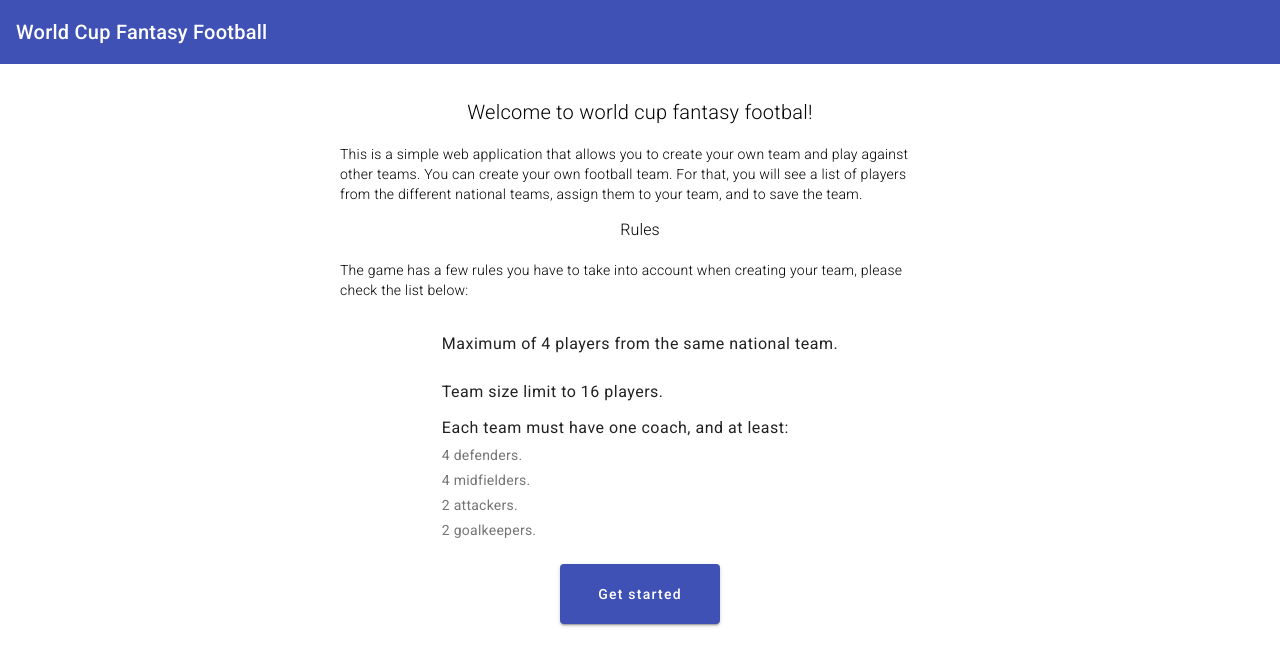
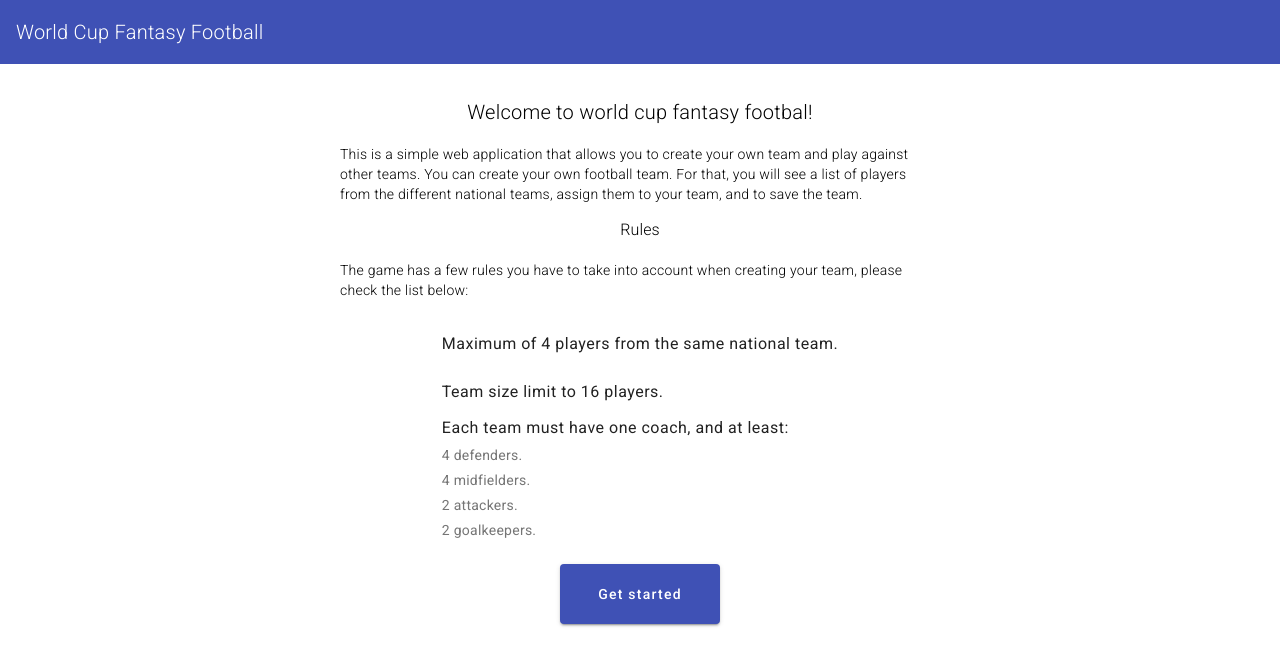
Before and after one commit to carlosempd/wc-fantasy, an Angular app: page / in a window 1280 px wide. Shown: the top 666 px of the page. Built offline with nearby package versions, Linux system fonts and the light colour scheme.

Commit message:
💄 ui: updated toolbar tittle style

```diff
--- a/src/app/shared/components/toolbar/toolbar.component.html
+++ b/src/app/shared/components/toolbar/toolbar.component.html
@@ -1,3 +1,3 @@
 <mat-toolbar color="primary">
-  <span>World Cup Fantasy Football</span>
+  <span class="title">World Cup Fantasy Football</span>
 </mat-toolbar>
--- a/src/app/shared/components/toolbar/toolbar.component.scss
+++ b/src/app/shared/components/toolbar/toolbar.component.scss
@@ -0,0 +1,3 @@
+.title {
+    font-weight: 300;
+}
```
